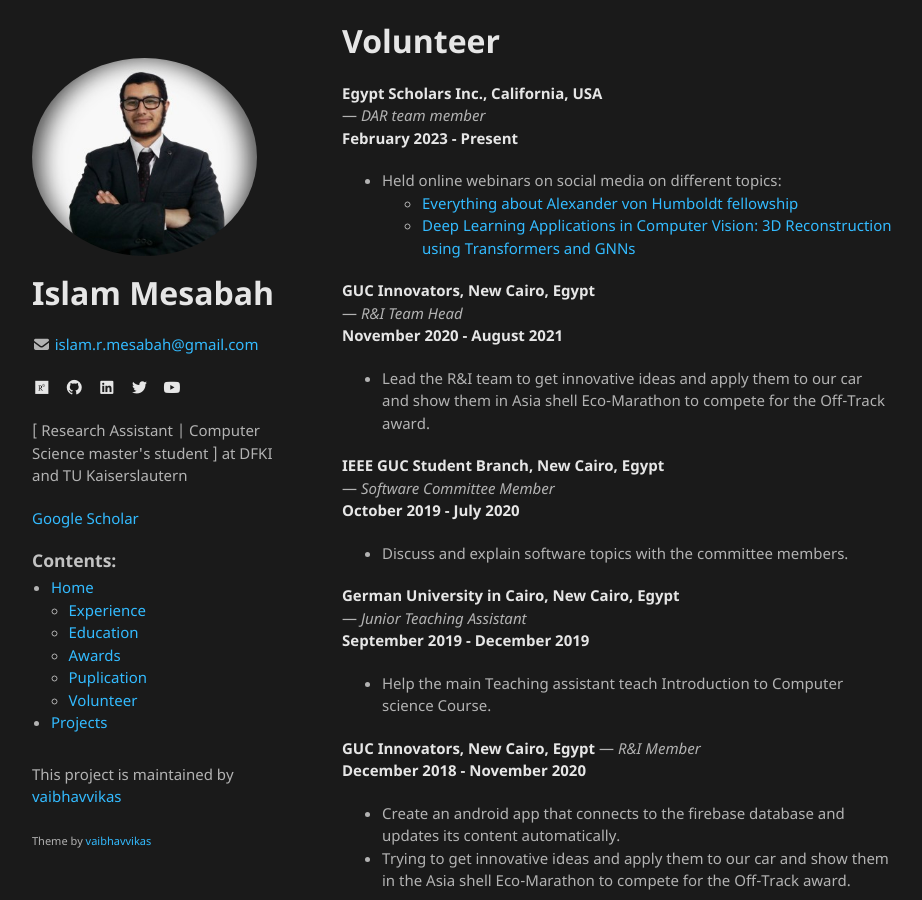
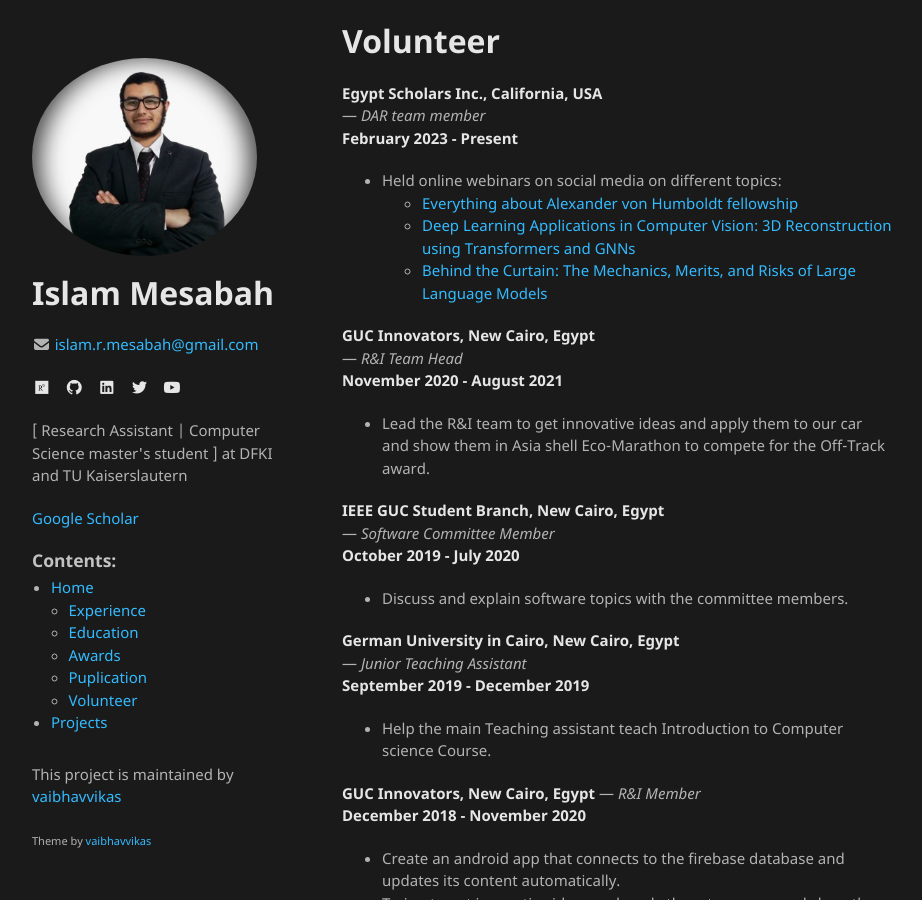
Before and after one commit to vaibhavvikas/jekyll-theme-minimalistic, a Jekyll site: the page built from index.md, in a window 1280 px wide and 900 px high, scrolled down 3270 px. Shown: the whole window, without its empty margins (178-1100 px from the left). Built offline with Jekyll 4.4.1, drawn with Linux system fonts in a browser that asks for light colours; our own code applies the rules of GitHub Pages for plain Markdown files.

Commit message:
add Egypt Scholars thrid link

```diff
--- a/index.md
+++ b/index.md
@@ -117,6 +117,7 @@ Sabty, Caroline, **Islam Mesabah**, Özlem Çetinoğlu, and Slim Abdennadher. **
 * Held online webinars on social media on different topics:
     * [Everything about Alexander von Humboldt fellowship](https://www.youtube.com/watch?v=5j1v_0T5fZg&t)
     * [Deep Learning Applications in Computer Vision: 3D Reconstruction using Transformers and GNNs](https://www.youtube.com/watch?v=jbkLTLBMgiA)
+    * [Behind the Curtain: The Mechanics, Merits, and Risks of Large Language Models](https://www.youtube.com/watch?v=_aFo82OJwJs)
 <br />
 
 **GUC Innovators, New Cairo, Egypt**<br />
```
